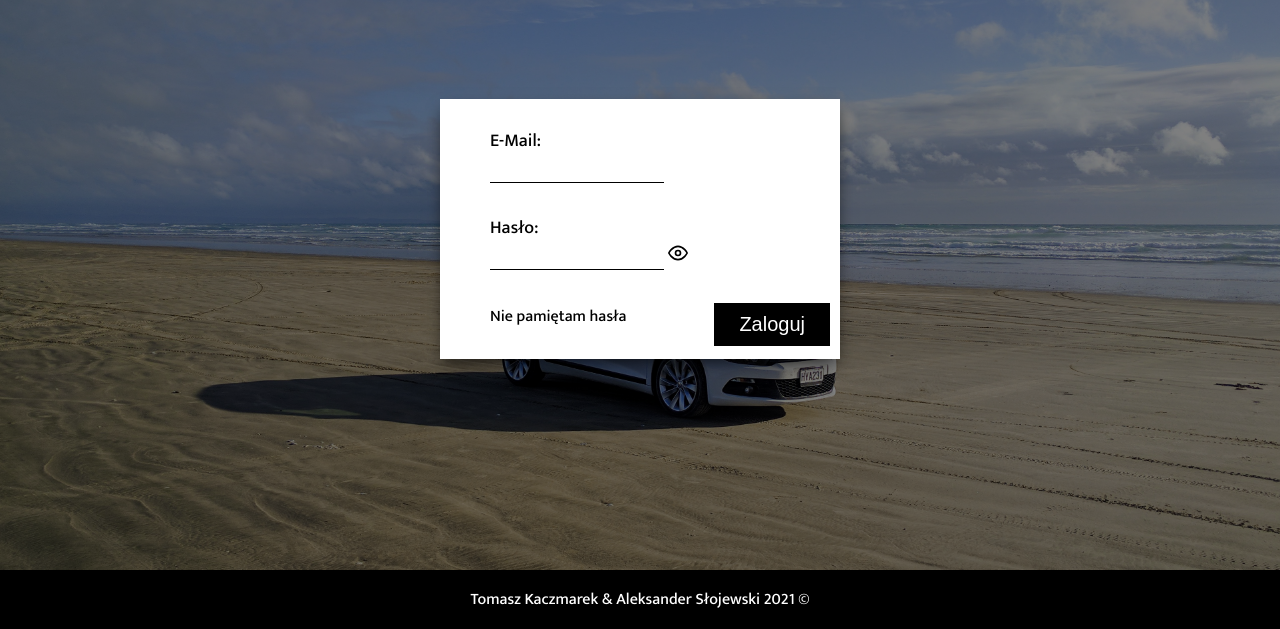
After one commit to Tomasz1026/AutoBook, a PHP site: page /php/index.html in a window 1280 px wide. The commit adds this page. Shown: the part 171-800 px from the top of the page. Run offline with PHP 8.4, Linux system fonts and the light colour scheme.

Commit message:
Tomaszowe sprawy
Zrobiłem stylowanie tego logowania ale jeszcze nie podpiąłem dobrze php. Próbowałem też stworzyć system automatycznych emaili, gdy zapomniałeś hasła ale póki co nie działa.

```diff
--- a/js/script.js
+++ b/js/script.js
@@ -1,9 +1,9 @@
 $("#eye_svg").on('click', () => {
-    if ($("#pswd").attr("type") == "password") {
+    if ($("#pass_input input").attr("type") == "password") {
         $("#eye_svg").css({"background":"url(../img/crossed_out_eye.svg)"})
-        $("#pswd").attr("type", "text");
+        $("#pass_input input").attr("type", "text");
       } else {
         $("#eye_svg").css({"background":"url(../img/eye.svg)"})
-        $("#pswd").attr("type", "password");
+        $("#pass_input input").attr("type", "password");
       }
 })
--- /dev/null
+++ b/php/index.html
@@ -0,0 +1,41 @@
+<!DOCTYPE html>
+<html lang="pl">
+<head>
+    <meta charset="UTF-8">
+
+    <title>AutoBook - Logowanie</title>
+
+    <link rel="stylesheet" href="../style/style.css">
+
+    <script src="../js/jquery.js"></script>
+
+</head>
+<body>
+    <header>
+        <img id="logo" src="../img/logo.svg">
+        <span>AutoBook</span>
+    </header>
+    <form action="login.php" method="post">
+        <br>
+        <div id="email_input">
+            <label for="email">E-Mail:</label><br>
+            <input type="text" id="email" name="email">
+        </div>
+        <br>
+        <div id="pass_input">
+            <label for="haslo">Hasło:</label><br>
+            <input type="password" id="haslo" name="pass">
+            <img id="eye_svg" src="../img/eye.svg">
+            <br><br>
+        </div>
+        <div id="form_help">
+            <a href="passHelp.php">Nie pamiętam hasła</a>
+        </div>
+        <input type="submit" value="Zaloguj">
+    </form>
+    <footer>
+        <p>Tomasz Kaczmarek & Aleksander Słojewski 2021 &copy;</p>
+    </footer>
+    <script type ="text/javascript" src="../js/script.js"></script>
+</body>
+</html>
--- a/style/style.css
+++ b/style/style.css
@@ -1,16 +1,133 @@
-body{
-    background-color: rgb(192, 192, 192);
-    color: #000;
-    padding-top: 15%;
+@font-face{
+    font-family: Mukata;
+    src: url("../img/Mukta-Medium.ttf");
 
 }
 
-form{
-    text-align: center;
+html, body {
+    padding: 0;
+    margin: 0;
+    font-family: Mukata;
+    background-image: url("../img/car-beach.jpg");
+    background-attachment: fixed;
+    background-repeat: no-repeat;
+    background-size: cover;
+    background-position: 50%;
+
 }
 
-label{
-    display:inline-flex;
-    text-align: left;
-    width: 130px;
+header::after{
+    content: "";
+    width: 100%;
+    height: 100%;
+    background: black;
+    opacity: 0.5;
+    top: 0;
+    left: 0;
+    bottom: 0;
+    right: 0;
+    position: absolute;
+    z-index: -1;
 }
+
+header {
+    height: 150px;
+    width: 100%;
+    background-color: black;
+    color:white;
+    font-size: 80px;
+    display: flex;
+}
+
+header span {
+    margin-left: 30px;
+}
+
+#logo {
+    height: 130px;
+    padding-top: 10px;
+    margin-left: 20px;
+}
+
+form {
+    width: 400px;
+    height: 260px;
+    background:white;
+    position: absolute;
+    top: 50%;
+    left: 50%;
+    margin-left: -200px;
+    margin-top: -130px;
+    box-shadow: 0 .5rem 1rem -.25rem rgba(0,0,0,0.7);
+}
+
+[id$="_input"]{
+    margin-left: 50px;
+    font-size: 18px;
+}
+
+input:not([type="submit"]){
+    border: none;
+    border-bottom: 1px solid black;
+    width: 170px;
+    transition: width 0.5s;
+    font-size: 17px;
+}
+
+input:not([type="submit"]):hover{
+    cursor: pointer;
+    border-bottom: 2px solid black;
+}
+
+input:not([type="submit"]):focus{
+    outline: none;
+    border-bottom: 2px solid black;
+    background:rgb(230, 230, 230);
+}
+
+input[type="submit"]{
+    background: black;
+    color: white;
+    border: none;
+    padding: 10px 25px;
+    font-size: 20px;
+    float: right;
+
+    margin-right: 10px;
+}
+
+#form_help{
+    float: left;
+    padding-left: 50px;
+}
+
+#form_help a{
+    text-decoration: none;
+    color: black;
+}
+
+#form_help a:hover{
+    text-decoration: underline;
+}
+
+input[type="submit"]:hover{
+    cursor: pointer;
+    /*color: rgb(192, 192, 192);*/
+}
+
+#eye_svg{
+    height: 20px;
+}
+
+#eye_svg:hover{
+    cursor: pointer;
+}
+
+footer{
+    width: 100%;
+    text-align: center;
+    color: white;
+    background: black;
+    position: absolute;
+    bottom: 0;
+}
```
Also changed, not shown: php/login.html (deleted, +0 -21 lines), php/passHelp.php (added, +9 -0 lines), img/Mukta-Medium.ttf (added), img/crossed_out_eye.svg (added), img/eye.svg (added), img/logo.svg (added), img/logo_nazwa.svg (added).
